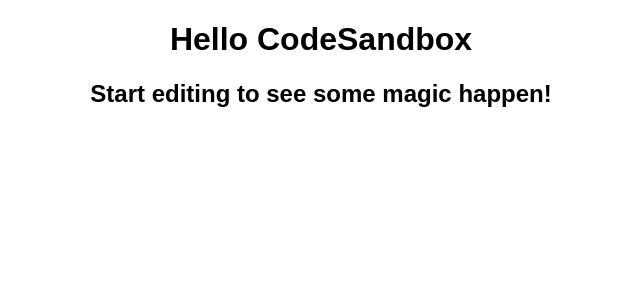
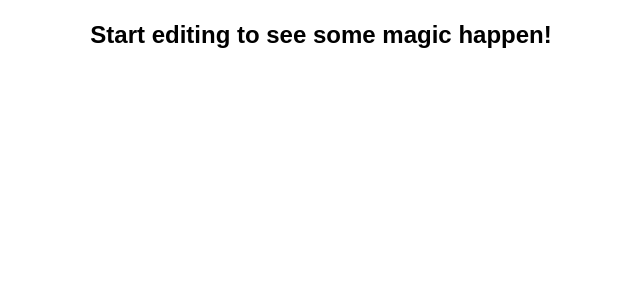
Before and after one commit to ceasle/live-auction, a React (Create React App) app: page / in a window 1280 px wide. Shown: the top 300 px of the page, without its empty margins (319-959 px from the left). Built offline with nearby package versions, Linux system fonts and the light colour scheme; no server answers.

Commit message:
api call

```diff
--- a/src/App.tsx
+++ b/src/App.tsx
@@ -1,10 +1,21 @@
 import "./styles.css";
+import { getdata } from "./service";
+import axios from "axios";
+
+function a():any {
+  axios.get('https://infinite-escarpment-04245.herokuapp.com/')
+  .then((Response) =>{
+    console.log('sujith',Response.data);
+    return Response.data;
+  })
+}
 
 export default function App() {
+
   return (
-    <div className="App">
-      <h1>Hello CodeSandbox</h1>
+      <div className="App">
+      <h1>{a()}</h1>
       <h2>Start editing to see some magic happen!</h2>
-    </div>
+      </div>
   );
 }
```
